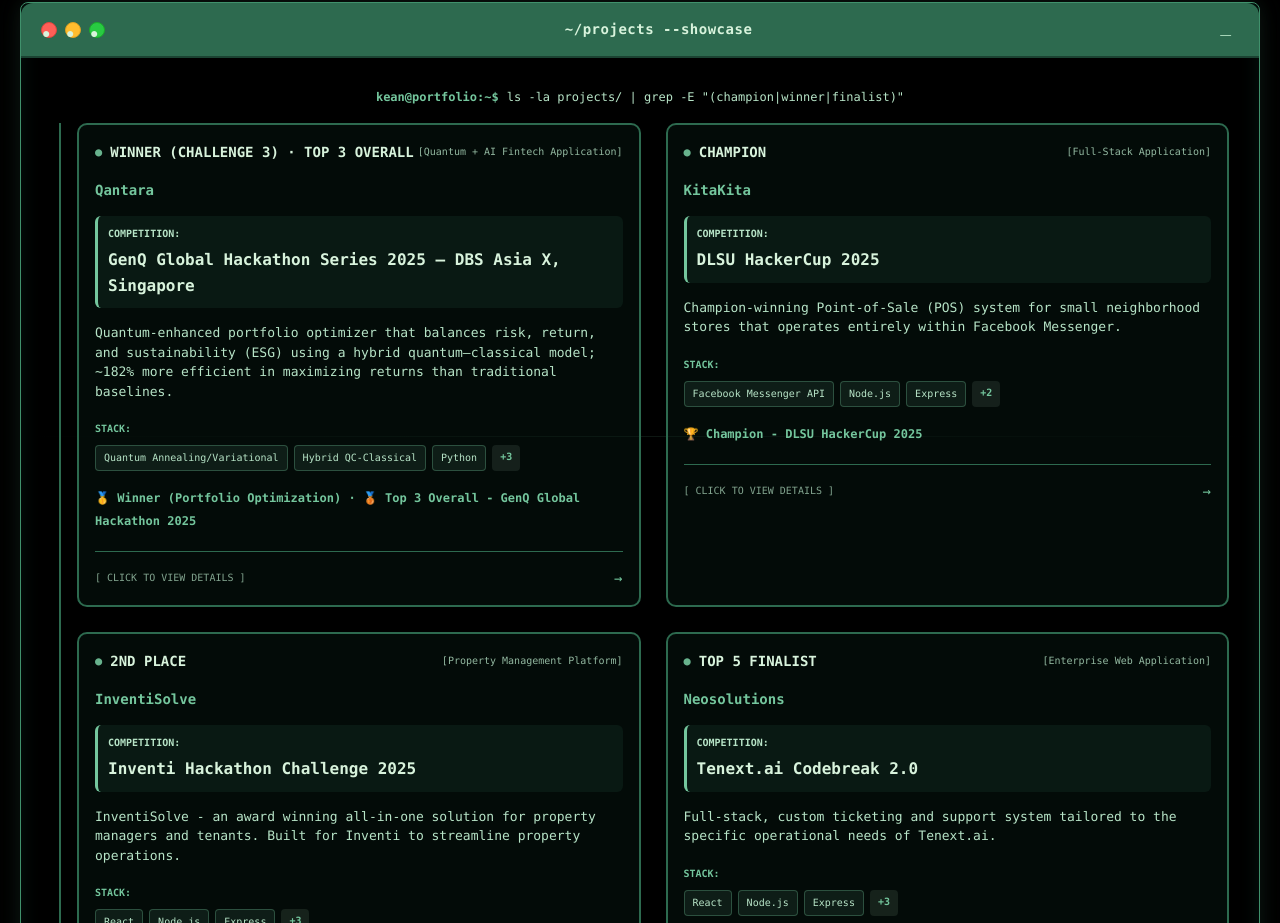
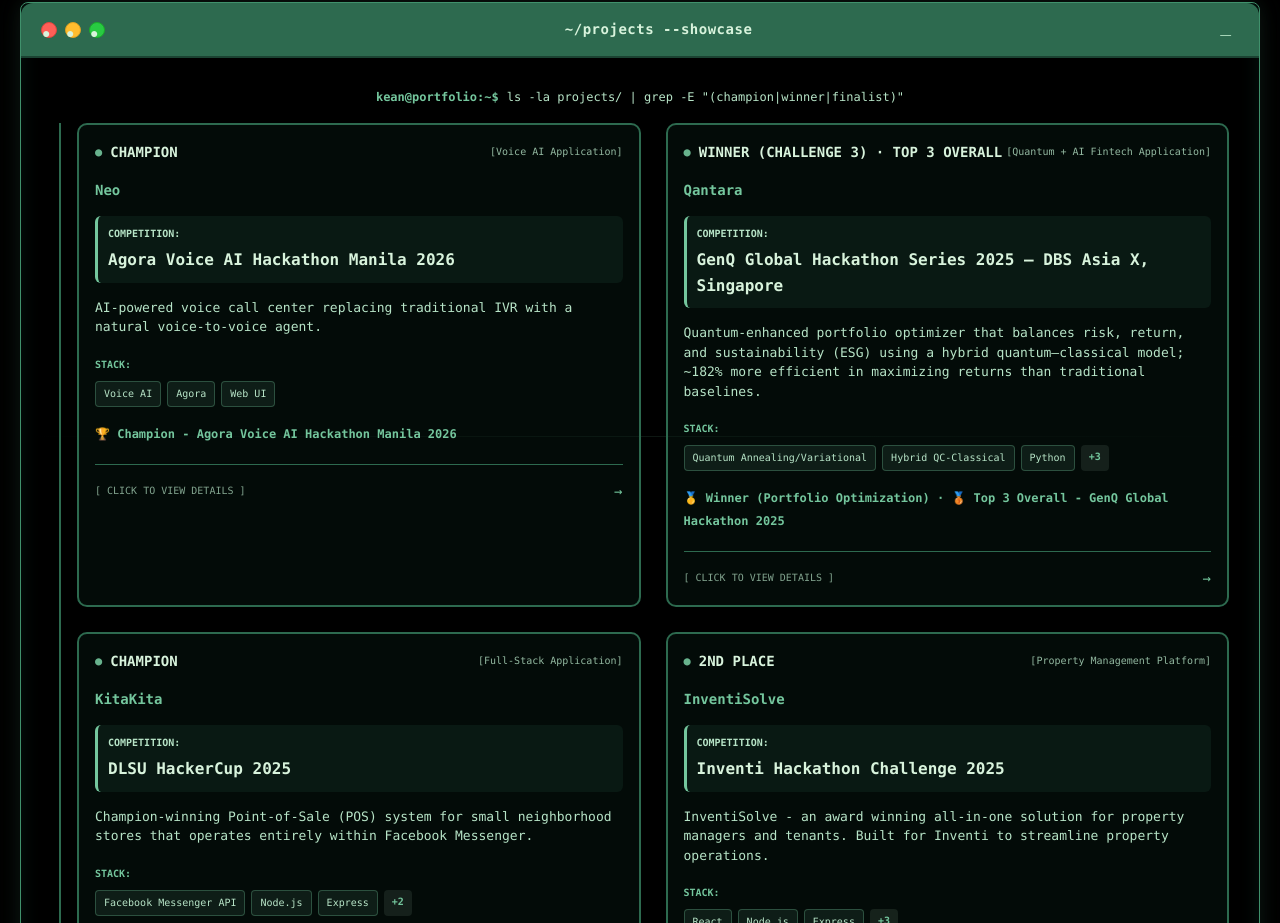
Before and after one commit to keanlouis30/keanrosales.com, a React (Create React App) app in the folder my-website/: page / in a window 1280 px wide. Shown: the part 3525-4448 px from the top of the page. Built offline with nearby package versions, Linux system fonts and the light colour scheme.

Commit message:
Update Projects.js

```diff
--- a/my-website/src/components/Projects.js
+++ b/my-website/src/components/Projects.js
@@ -30,6 +30,24 @@ const Projects = () => {
   }, []);
 
   const projects = [
+    {
+      id: 'neo',
+      name: 'Neo',
+      status: 'Champion',
+      competition: 'Agora Voice AI Hackathon Manila 2026',
+      description: 'AI-powered voice call center replacing traditional IVR with a natural voice-to-voice agent.',
+      technologies: ['Voice AI', 'Agora', 'Web UI'],
+      features: [
+        'Real-time voice AI agent for zero-queue customer intake',
+        'Automated ticket creation with AI-driven classification',
+        'Intelligent routing based on issue category and priority',
+        'Integrated SMS notifications for real-time customer assurance',
+        'Live reactive dashboard for seamless support team monitoring',
+        'Natural conversation flow with advanced barge-in capability'
+      ],
+      impact: '🏆 Champion - Agora Voice AI Hackathon Manila 2026',
+      type: 'Voice AI Application'
+    },
     {
       id: 'qantara',
       name: 'Qantara',
```
